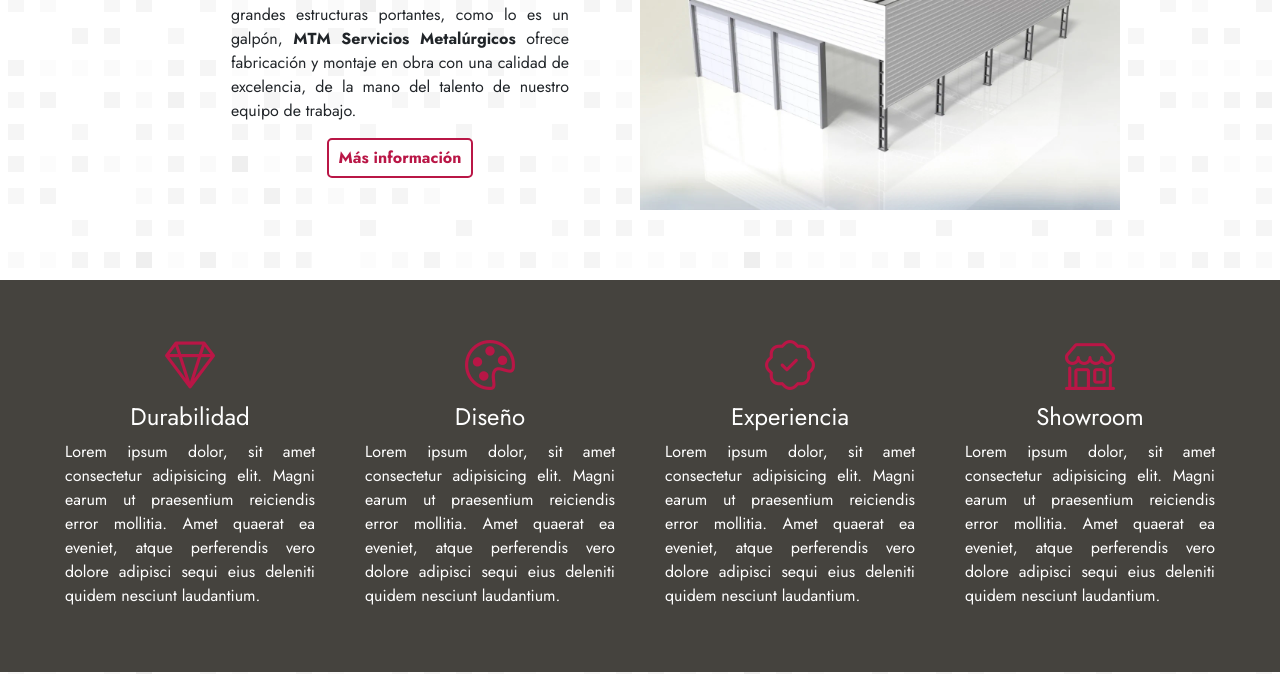
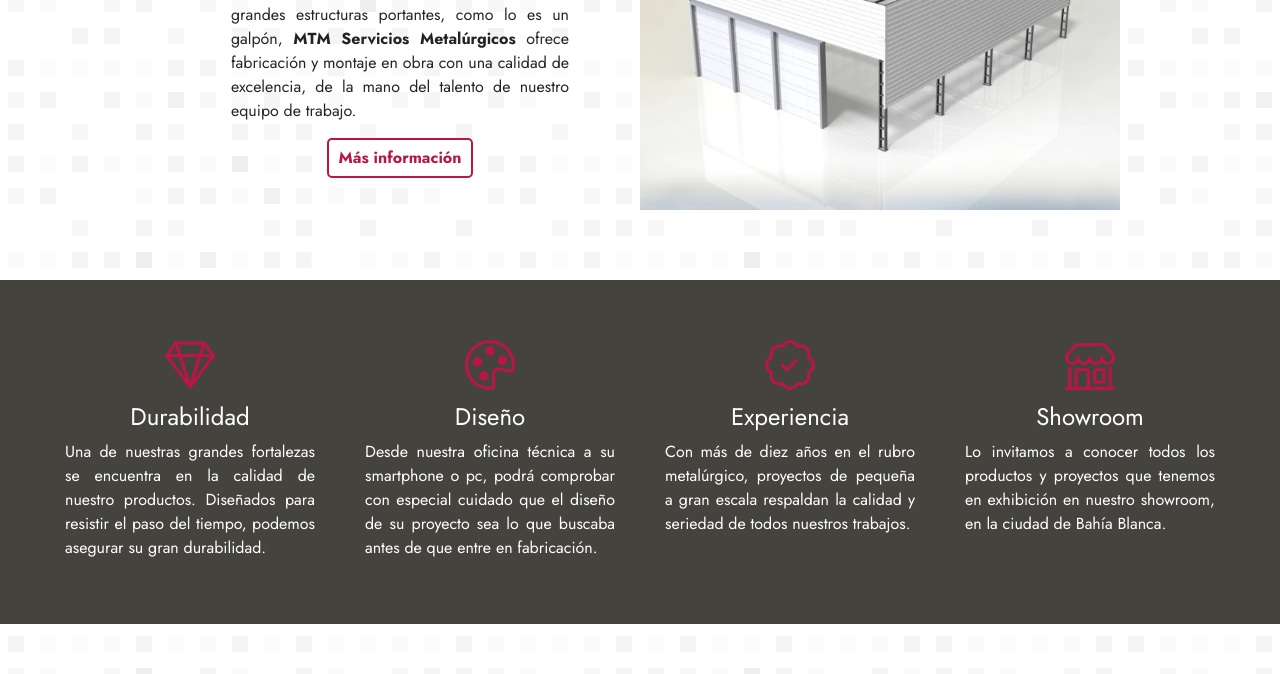
Before and after one commit to exemorelli/proyecto-coder-MTM-bootstrap, a website: page index.html in a window 1280 px wide. Shown: the part 2220-2894 px from the top of the page. Drawn offline with nearby package versions, Linux system fonts and the light colour scheme.

Commit message:
textos en seccion highlights de index.html

```diff
--- a/index.html
+++ b/index.html
@@ -166,36 +166,32 @@
             <i class="bi bi-gem highlight__article__icon"></i>
             <h4 class="highlight__article__title">Durabilidad</h4>
             <p class="highlight__article__description">
-                Lorem ipsum dolor, sit amet consectetur adipisicing elit. Magni earum ut praesentium reiciendis error
-                mollitia. Amet quaerat ea eveniet, atque perferendis vero dolore adipisci sequi eius deleniti quidem
-                nesciunt laudantium.
+                Una de nuestras grandes fortalezas se encuentra en la calidad de nuestro productos. Diseñados para
+                resistir el paso del tiempo, podemos asegurar su gran durabilidad.
             </p>
         </article>
         <article class="highlight__article">
             <i class="bi bi-palette highlight__article__icon"></i>
             <h4 class="highlight__article__title">Diseño</h4>
             <p class="highlight__article__description">
-                Lorem ipsum dolor, sit amet consectetur adipisicing elit. Magni earum ut praesentium reiciendis error
-                mollitia. Amet quaerat ea eveniet, atque perferendis vero dolore adipisci sequi eius deleniti quidem
-                nesciunt laudantium.
+                Desde nuestra oficina técnica a su smartphone o pc, podrá comprobar con especial cuidado que el diseño
+                de su proyecto sea lo que buscaba antes de que entre en fabricación.
             </p>
         </article>
         <article class="highlight__article">
             <i class="bi bi-patch-check highlight__article__icon"></i>
             <h4 class="highlight__article__title">Experiencia</h4>
             <p class="highlight__article__description">
-                Lorem ipsum dolor, sit amet consectetur adipisicing elit. Magni earum ut praesentium reiciendis error
-                mollitia. Amet quaerat ea eveniet, atque perferendis vero dolore adipisci sequi eius deleniti quidem
-                nesciunt laudantium.
+                Con más de diez años en el rubro metalúrgico, proyectos de pequeña a gran escala respaldan la calidad y
+                seriedad de todos nuestros trabajos.
             </p>
         </article>
         <article class="highlight__article">
             <i class="bi bi-shop highlight__article__icon"></i>
             <h4 class="highlight__article__title">Showroom</h4>
             <p class="highlight__article__description">
-                Lorem ipsum dolor, sit amet consectetur adipisicing elit. Magni earum ut praesentium reiciendis error
-                mollitia. Amet quaerat ea eveniet, atque perferendis vero dolore adipisci sequi eius deleniti quidem
-                nesciunt laudantium.
+                Lo invitamos a conocer todos los productos y proyectos que tenemos en exhibición en nuestro showroom, en
+                la ciudad de Bahía Blanca.
             </p>
         </article>
     </section>
--- a/scss/layout/_grid.scss
+++ b/scss/layout/_grid.scss
@@ -13,6 +13,7 @@
 
     &__article {
         @include center;
+        justify-content: flex-start;
         flex-direction: column;
         // padding: 10px;
 
@@ -35,7 +36,6 @@
 
 }
 
-
 @media only screen and (min-width:650px) and (max-width:1250px) {
     .highlight {
         grid-template-columns: repeat(2, 250px);
```
Also changed, not shown: css/style.css.
